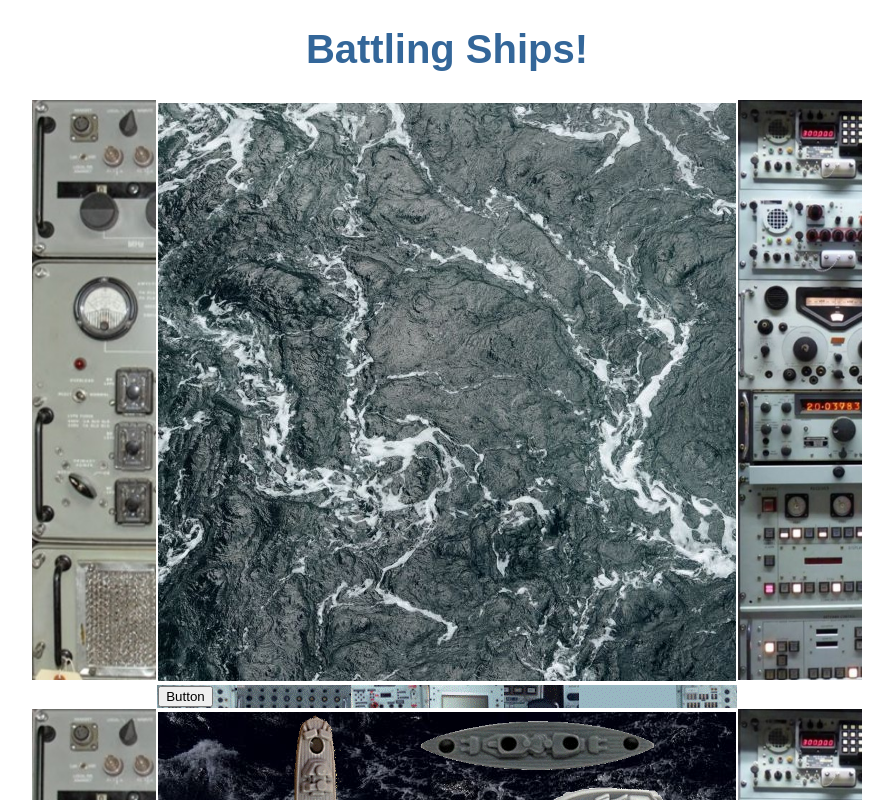
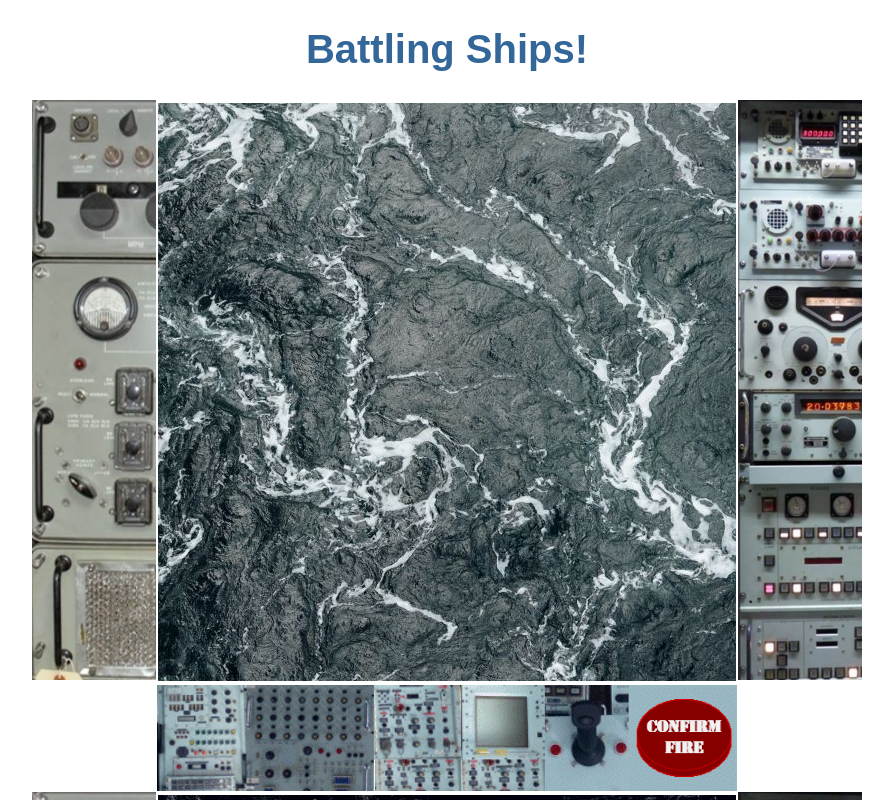
Before and after one commit to stevesteveclevesteve/battleship-angular, an Angular app: page / in a window 1280 px wide. Shown: the top 800 px of the page, without its empty margins (193-1086 px from the left). Built offline with nearby package versions, Linux system fonts and the light colour scheme.

Commit message:
Some target grid / main component interaction

```diff
--- a/src/app/app.component.css
+++ b/src/app/app.component.css
@@ -21,4 +21,19 @@ table {
 .dashpanel {
     align-content: end;
     background-image: url(../assets/dashpanel.gif);
+    background-size: cover;
 }
+
+.right {
+    float: right;
+    width: 103px;
+    border: none;
+    padding-top: 1em;
+    padding-bottom: 1em;
+}
+
+.clearfix::after {
+    content: "";
+    clear: both;
+    display: table;
+}
--- a/src/app/app.component.html
+++ b/src/app/app.component.html
@@ -2,13 +2,14 @@
 <table>
   <tr>
     <td><img src="../assets/leftpanel.jpg" height="580px" /></td>
-    <td><display-enemy-grid></display-enemy-grid></td>
+    <td><display-enemy-grid #targetGrid (targeted)="onTargeted($event)"></display-enemy-grid></td>
     <td><img src="../assets/rightpanel.jpg" height="580px" /></td>
   </tr>
   <tr>
     <td></td>
     <td class="dashpanel">
-      <button>Button</button>
+      <input *ngIf="!targeted" id="fireButtonInactive" type="image" src="../assets/fireInactive.gif" class="right clearfix" disabled="disabled" />
+      <input *ngIf="targeted" id="confirmFire" type="image" src="../assets/confirm.gif" class="right clearfix" (click)="targetGrid.fire()" />
     </td>
     <td></td>
   </tr>
--- a/src/app/app.component.ts
+++ b/src/app/app.component.ts
@@ -8,4 +8,15 @@ import { Component } from '@angular/core';
 
 export class AppComponent {
   title = 'Battling Ships!';
+  targeted: boolean;
+  buttonImageUrl: string;
+
+  constructor() {
+    this.targeted = false;
+    this.buttonImageUrl = '../assets/fireInactive.gif';
+  }
+
+  onTargeted(targeted: boolean) {
+    this.targeted = targeted;
+  }
 }
--- a/src/app/base-grid/base-grid.component.ts
+++ b/src/app/base-grid/base-grid.component.ts
@@ -69,14 +69,13 @@ export abstract class BaseGrid implements OnInit {
 
   PlacementIsInvalid(shipToCheck: Ship): boolean {
     for (var k = 0; k < shipToCheck.Length; k++) {
-      console.log('x: ' + shipToCheck.ShipCoordinates[k].x + '  y: ' + shipToCheck.ShipCoordinates[k].y);
       if (shipToCheck.ShipCoordinates[k].x > 8 || shipToCheck.ShipCoordinates[k].y > 8)
         return true;
     }
 
     for (var i = 0; i < this.MyShips.length; i++) {
       for (var j = 0; j < shipToCheck.ShipCoordinates.length; j++)
-        if (this.intersectionService.ShotContainedInShotArray(shipToCheck.ShipCoordinates[j], this.MyShips[i].ShipCoordinates))
+        if (this.intersectionService.ShotContainedInShotArray(shipToCheck.ShipCoordinates[j], this.MyShips[i].ShipCoordinates) > -1)
           return true;
     }
 
--- a/src/app/enemy-grid/enemy-grid.component.ts
+++ b/src/app/enemy-grid/enemy-grid.component.ts
@@ -1,7 +1,9 @@
-import { Component, OnInit } from '@angular/core'
+import { Component, EventEmitter, OnInit, Input, Output } from '@angular/core'
 import { BaseGrid } from '../base-grid/base-grid.component';
 import { IntersectionService } from '../intersection.service';
 import { RandomService } from '../random.service';
+import { Shot } from '../shot';
+import { Ship } from '../ship';
 
 @Component({
   selector: 'display-enemy-grid',
@@ -13,6 +15,8 @@ export class EnemyGrid extends BaseGrid implements OnInit {
   ShotSelected: boolean;
   SelectedX?: number;
   SelectedY?: number;
+
+  @Output() targeted = new EventEmitter<boolean>();
 
   constructor(public randomService: RandomService, public intersectionService: IntersectionService) {
     super(randomService, intersectionService);
@@ -29,6 +33,34 @@ export class EnemyGrid extends BaseGrid implements OnInit {
     this.ShotSelected = true;
     this.SelectedX = selectedX;
     this.SelectedY = selectedY;
+    this.targeted.emit(this.ShotSelected);
   }
 
+  fire() {
+    if (this.SelectedX && this.SelectedY) {
+
+      var shotToCheck: Shot = {
+        x: this.SelectedX,
+        y: this.SelectedY,
+        hit: false
+      };
+
+      for (let i = 0; i < this.MyShips.length; i++) {
+        if (this.MyShips[i].IsSunk) {
+          continue;
+        }
+        var hitIndexOfMyShip: number = this.intersectionService.ShotContainedInShotArray(shotToCheck, this.MyShips[i].ShipCoordinates);
+        if (hitIndexOfMyShip > -1) {
+          shotToCheck.hit = true;
+          this.MyShips[i].ShipCoordinates[hitIndexOfMyShip].hit = true;
+          this.MyShips[i].IsSunk = this.MyShips[i].CheckIfShipIsSunk();
+        }
+      }
+
+      this.SeaGrid[this.SelectedY][this.SelectedX] = shotToCheck.hit;
+      this.ShotsFired.push(shotToCheck);
+    }
+  }
+
+
 }
--- a/src/app/intersection.service.ts
+++ b/src/app/intersection.service.ts
@@ -8,12 +8,12 @@ export class IntersectionService {
 
   constructor() { }
 
-  ShotContainedInShotArray(shotToCheck: Shot, shotArray: Shot[]): boolean {
+  ShotContainedInShotArray(shotToCheck: Shot, shotArray: Shot[]): number {
     for (var i = 0; i < shotArray.length; i++) {
       if (shotToCheck.x === shotArray[i].x && shotToCheck.y === shotArray[i].y)
-        return true;
+        return i;
     }
 
-    return false;
+    return -1;
   }
 }
--- a/src/app/ship.ts
+++ b/src/app/ship.ts
@@ -27,6 +27,15 @@ export class Ship {
     }
 
     return shipCoordinates;
+  }
+
+  CheckIfShipIsSunk(): boolean {
+    for (let i = 0; i < this.Length; i++) {
+      if (this.ShipCoordinates[i].hit == false)
+        return false;
+    }
+
+    return true;
   }
 }
 
```
Also changed, not shown: src/assets/confirm.gif (added), src/assets/fireInactive.gif (added).
